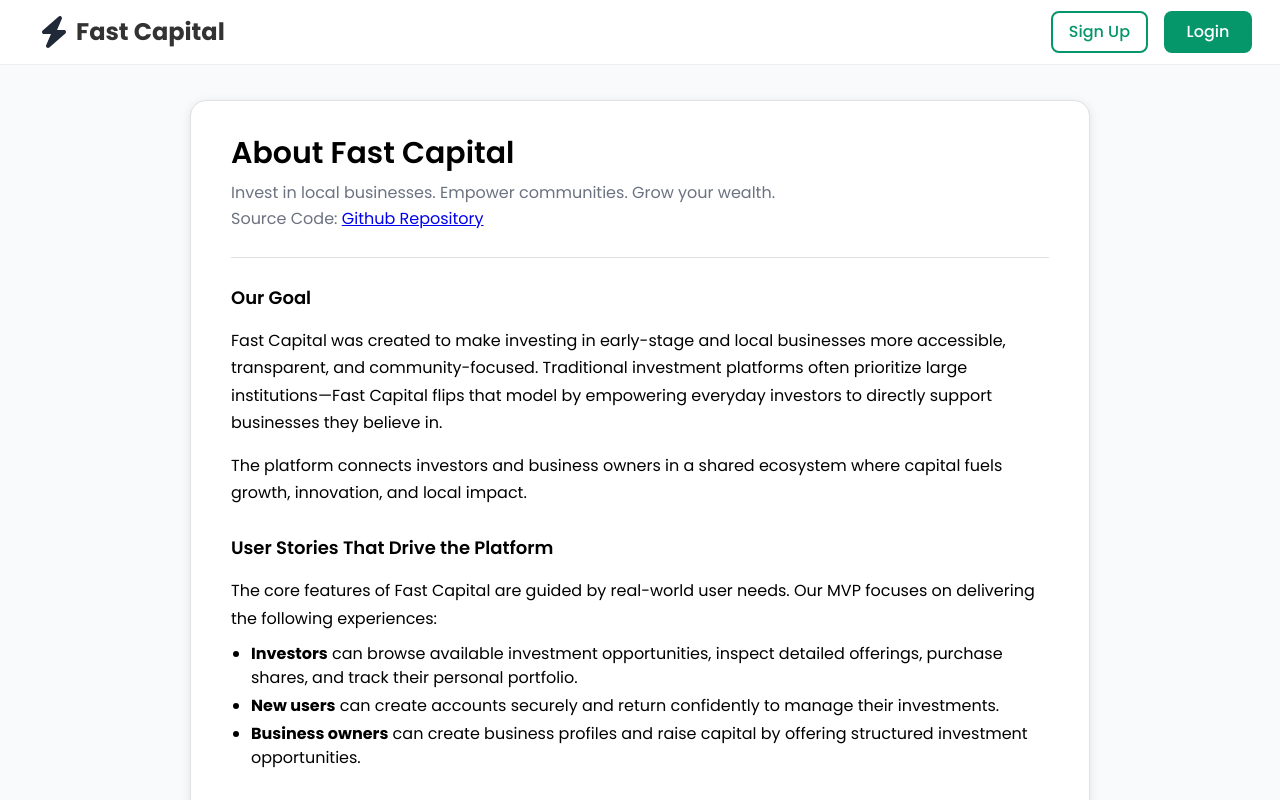
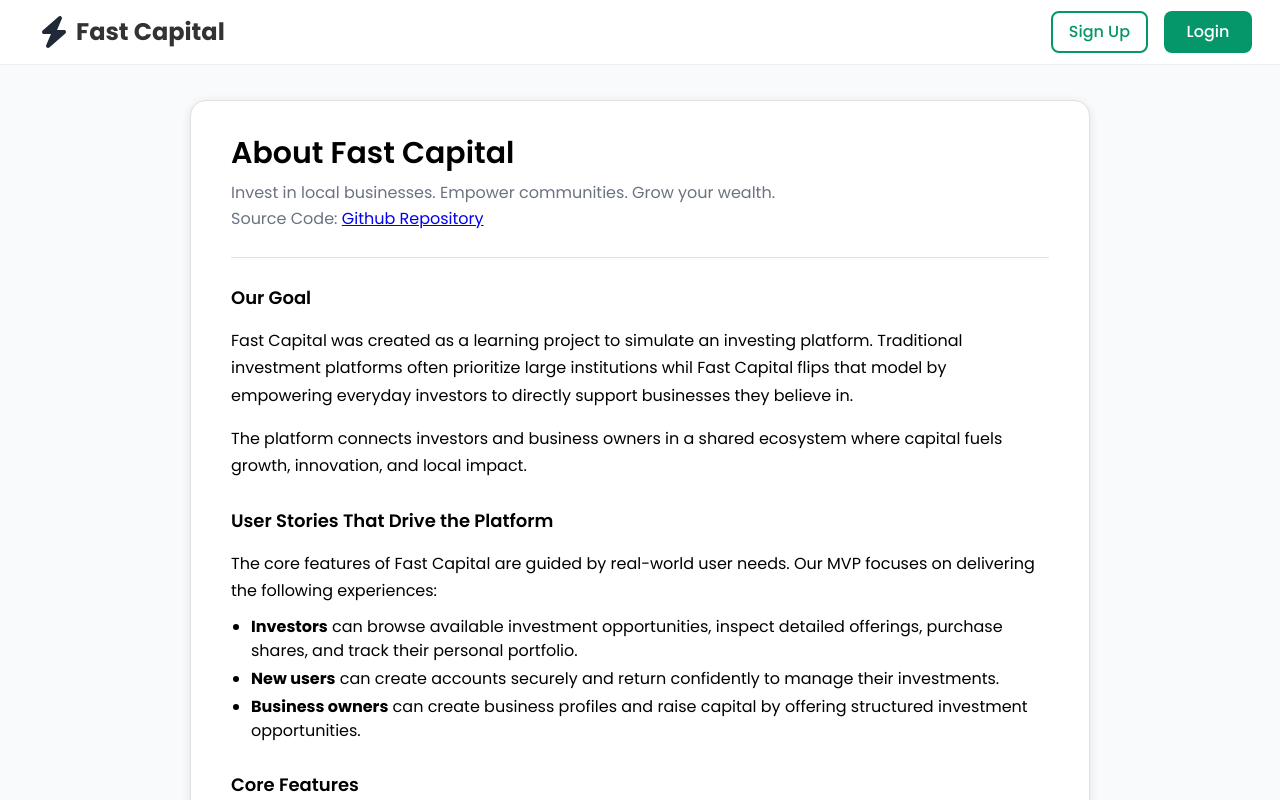
Before and after one commit to jlai9001/FastCapital, a React (Vite) app in the folder client/: page /about in a window 1280 px wide. Shown: the top 800 px of the page. Built offline with nearby package versions, Linux system fonts and the light colour scheme; no server answers.

Commit message:
invstement details

```diff
--- a/client/src/pages/about.jsx
+++ b/client/src/pages/about.jsx
@@ -17,10 +17,10 @@ export default function About() {
         <section className="about-section">
           <h2>Our Goal</h2>
           <p>
-            Fast Capital was created to make investing in early-stage and local businesses
-            more accessible, transparent, and community-focused. Traditional investment
-            platforms often prioritize large institutions—Fast Capital flips that model by
-            empowering everyday investors to directly support businesses they believe in.
+            Fast Capital was created as a learning project to simulate an investing platform.
+            Traditional investment platforms often prioritize large institutions whil Fast Capital
+            flips that model by empowering everyday investors to directly support businesses they
+            believe in.
           </p>
           <p>
             The platform connects investors and business owners in a shared ecosystem where
--- a/client/src/pages/investments-details.css
+++ b/client/src/pages/investments-details.css
@@ -250,8 +250,7 @@
 
   .location-text,
   .business-website {
-    font-size: 18px;
-    justify-content: center;
+    font-size: 16px;
   }
 
   .business-detail-image-wrapper {
@@ -269,7 +268,7 @@
 
   .progress-purchase-container {
     flex-direction: column;
-    gap: 1rem;
+    gap: 0.5rem;
     text-align: center;
   }
 
@@ -281,4 +280,25 @@
   .financial-dashboard-container {
     overflow-x: auto;
   }
+
+  .progress-bar-wrapper {
+    text-align: left;
+  }
+
+  .progress-label {
+    text-align: left;
+  }
+
+  .progress-bar-row {
+    justify-content: flex-start;
+  }
+
+  .purchase-button-container {
+    margin-top: 0;
+  }
+
+  .login-message {
+    margin-top: 0.5rem;
+  }
+
 }
```
